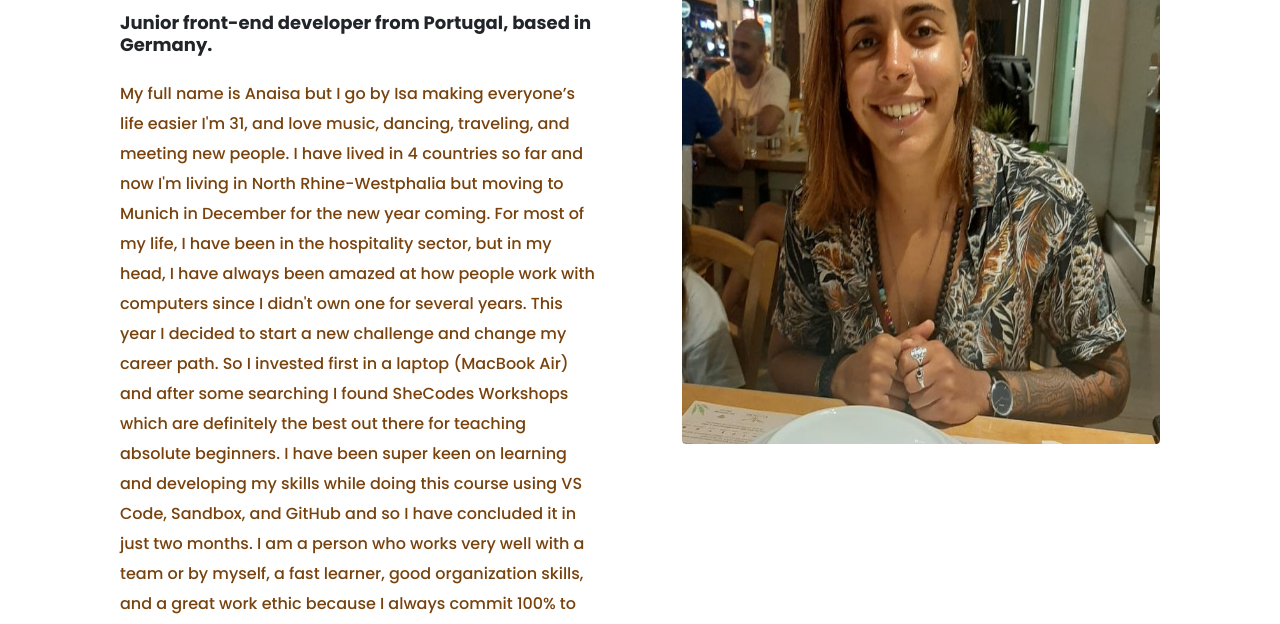
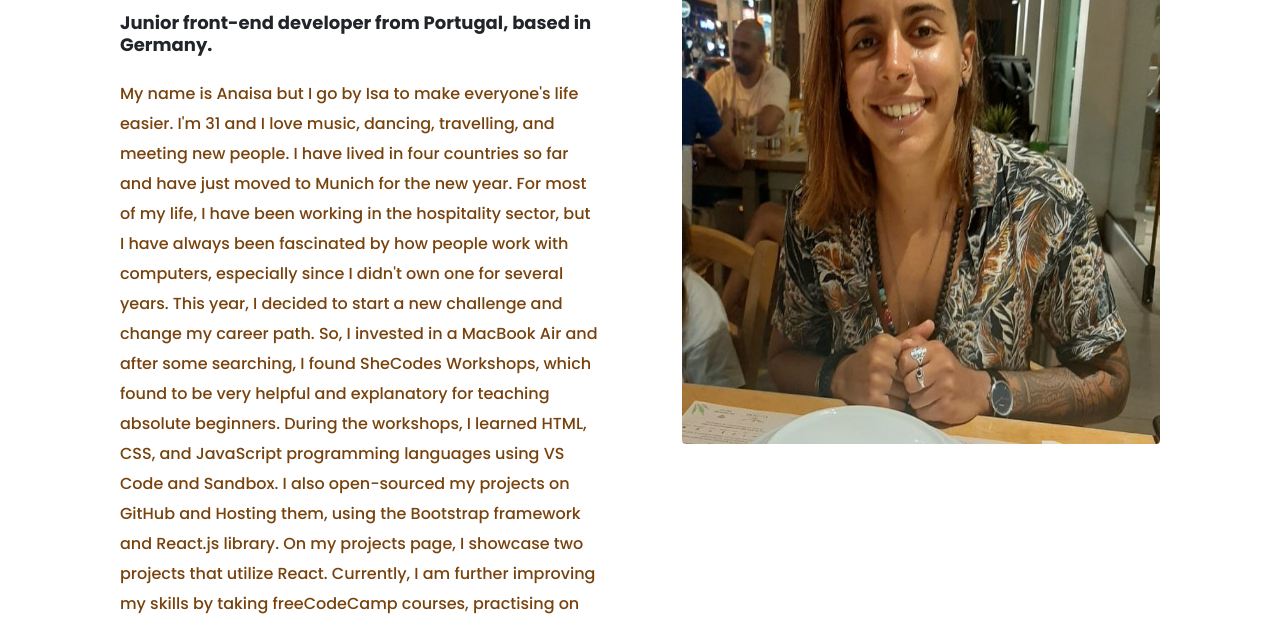
Before and after one commit to Isapedro/Portfolio-Anaisa-Pedro, a plain HTML site: page about.html in a window 1280 px wide. Shown: the part 326-950 px from the top of the page. Drawn offline with nearby package versions, Linux system fonts and the light colour scheme.

Commit message:
Update about.html

```diff
--- a/about.html
+++ b/about.html
@@ -52,20 +52,17 @@
     <h1 class="mb-3">Hi, I am Anaisa Pedro</h1>
     <h2 class="mb-4"> Junior front-end developer from Portugal, based in Germany.</h2>
     <p>
-      My full name is Anaisa but I go by Isa making everyone’s life easier I'm 31, and love music, dancing, traveling, and meeting new people. I have lived in 4 countries so far and now I'm living in North Rhine-Westphalia but moving to Munich in December for the new year coming.
-      For most of my life, I have been in the hospitality sector, but in my
-      head, I have always been amazed at how people work with computers since
-      I didn't own one for several years. This year I decided to start a new challenge and change my
-      career path. So I invested first in a laptop (MacBook Air) and  after some searching
-      I found SheCodes Workshops which are definitely the best out there for teaching absolute beginners.
-      I have been super keen on learning and developing my skills
-      while doing this course using VS Code, Sandbox, and GitHub and so I have concluded it in just two months.
-      I am a person who works very well with a team or by myself, a fast
-      learner, good organization skills, and a great work ethic because I always
-      commit 100% to new professional challenges.
-      I very easily integrate into new situations and work environments.
-      The several work sceneries I have had are what have helped me acquire all these qualities.
+      My name is Anaisa but I go by Isa to make everyone's life easier. I'm 31 and I love music, dancing, travelling, and meeting new people. I have lived in four countries so far and have just moved to Munich for the new year.
 
+For most of my life, I have been working in the hospitality sector, but I have always been fascinated by how people work with computers, especially since I didn't own one for several years. This year, I decided to start a new challenge and change my career path. So, I invested in a MacBook Air and after some searching, I found SheCodes Workshops, which found to be very helpful and explanatory for teaching absolute beginners.
+
+
+During the workshops, I learned HTML, CSS, and JavaScript programming languages using VS Code and Sandbox. I also open-sourced my projects on GitHub and Hosting them, using the Bootstrap framework and React.js library. On my projects page, I showcase two projects that utilize React.
+
+Currently, I am further improving my skills by taking freeCodeCamp courses, practising on the SoloLearn app, following tutorials from YouTube, and creating my own little projects
+
+
+I am a person who works very well with a team or by myself, a fast learner, with good organizational skills, and a great work ethic. I always commit 100% to new professional challenges. I easily integrate into new situations and work environments, which I have acquired through my several work experiences.
     </p>
     <a href="/work.html" class="btn btn-branding">View my projects</a>
   </div>
```
